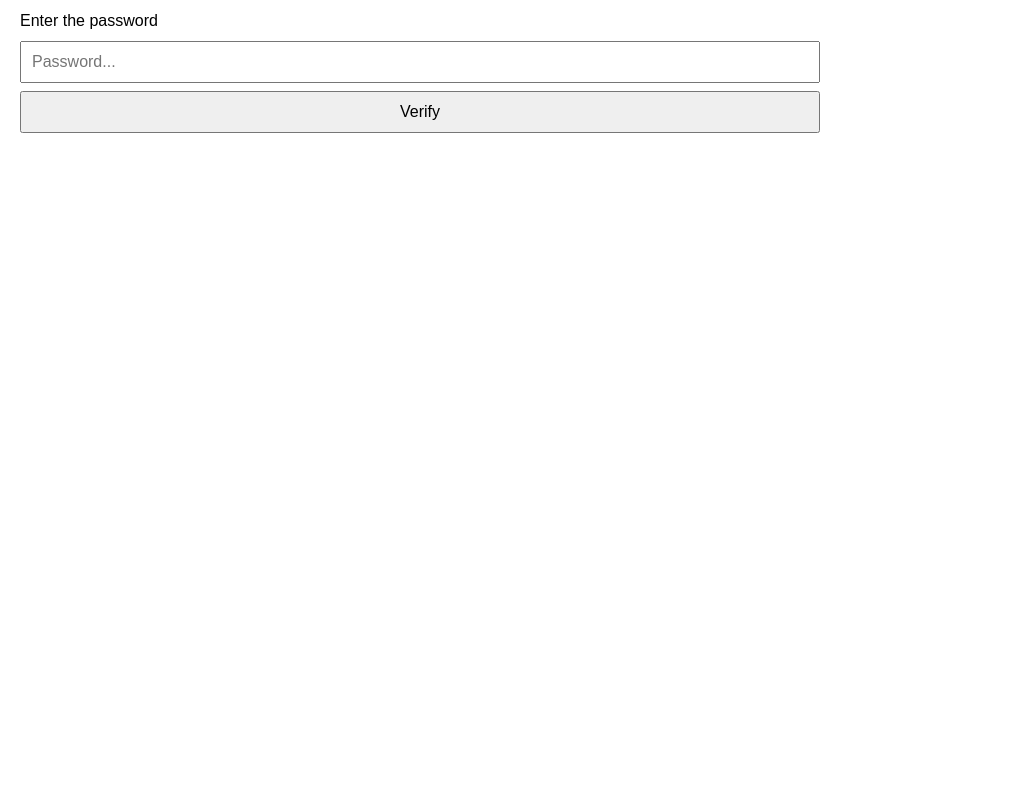
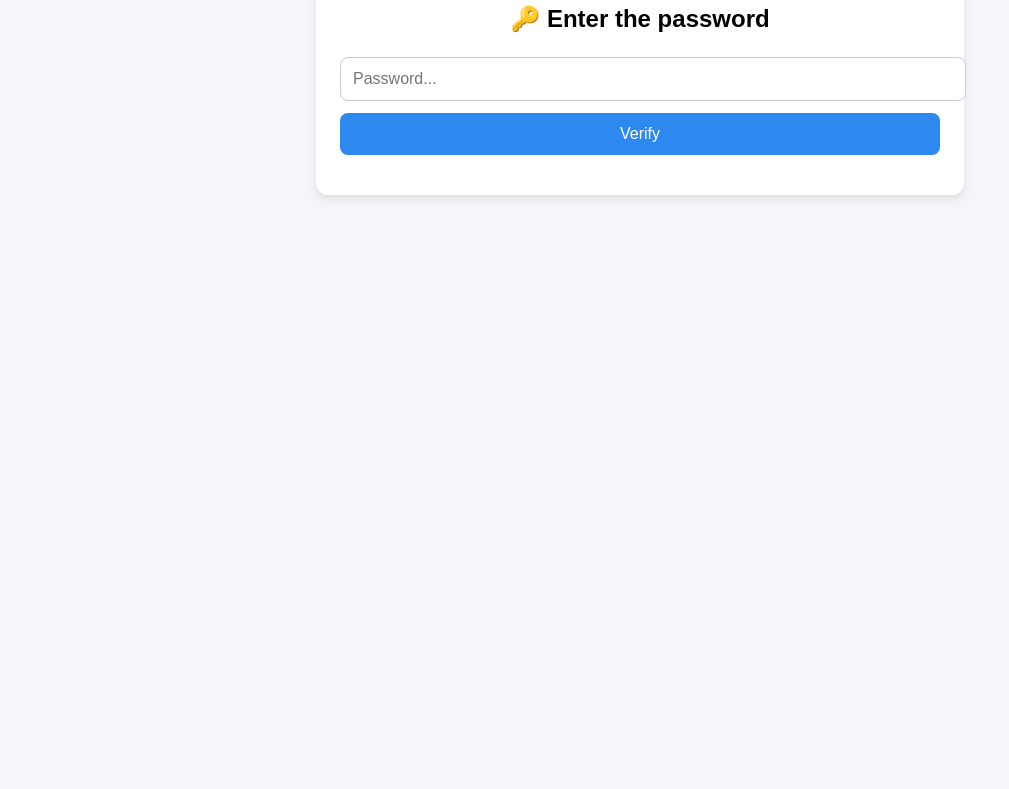
Before and after one commit to oviFaur/treasure-hunt, a plain HTML site: page clue.html in a window 1280 px wide. Shown: the part 67-856 px from the top of the page, without its empty margins (0-1009 px from the left). Before the commit the page ends 800 px from the top, so only its background shows below. Drawn offline with Linux system fonts and the light colour scheme.

Commit message:
Update clue.html

```diff
--- a/clue.html
+++ b/clue.html
@@ -3,62 +3,86 @@
 <head>
   <meta charset="utf-8" />
   <meta name="viewport" content="width=device-width,initial-scale=1" />
-  <title>Treasure Hunt — Clue</title>
+  <title>Treasure Hunt</title>
   <style>
     body {
       font-family: Arial, system-ui;
-      margin: 20px;
-      max-width: 800px;
-      line-height: 1.5;
+      background: #f5f6fa;
+      display: flex;
+      justify-content: center;
+      align-items: flex-start;
+      min-height: 100vh;
+      padding: 20px;
     }
+    .card {
+      background: #fff;
+      padding: 24px;
+      border-radius: 12px;
+      box-shadow: 0 4px 10px rgba(0,0,0,0.1);
+      max-width: 600px;
+      width: 100%;
+      text-align: center;
+    }
+    h2 {
+      margin-bottom: 16px;
+    }
+    input {
+      width: 100%;
+      padding: 12px;
+      font-size: 16px;
+      margin-top: 8px;
+      border: 1px solid #ccc;
+      border-radius: 8px;
+    }
+    button {
+      width: 100%;
+      padding: 12px;
+      margin-top: 12px;
+      font-size: 16px;
+      background: #2d89ef;
+      color: white;
+      border: none;
+      border-radius: 8px;
+      cursor: pointer;
+      transition: background 0.2s;
+    }
+    button:hover {
+      background: #236ad3;
+    }
+    .message {
+      margin-top: 16px;
+    }
+    .ok { color: green; font-weight: bold; }
+    .err { color: #b00; font-weight: bold; }
     img {
+      margin-top: 20px;
       max-width: 100%;
-      height: auto;
       border-radius: 8px;
       box-shadow: 0 2px 6px rgba(0,0,0,0.15);
-      margin-bottom: 16px;
+      display: none;
     }
-    .controls {
-      margin-top: 14px;
-    }
-    input, button {
-      width: 100%;
-      padding: 10px;
-      font-size: 16px;
-      margin-top: 8px;
-      box-sizing: border-box;
-    }
-    .ok { color: green; margin-top: 12px; }
-    .err { color: #b00; margin-top: 12px; }
   </style>
 </head>
 <body>
-  <h2>Clue</h2>
-
-  <div id="imageWrap">
-    <img id="clueImg" src="" alt="Clue image" onerror="this.style.display='none'"/>
-  </div>
-
-  <div class="controls">
-    <label for="pwd">Enter the password</label>
+  <div class="card">
+    <h2>🔑 Enter the password</h2>
     <input id="pwd" type="password" placeholder="Password..." />
     <button id="check">Verify</button>
-    <p id="out"></p>
+    <div id="out" class="message"></div>
+    <img id="clueImg" src="" alt="Clue image"/>
   </div>
 
   <script>
     const q = new URLSearchParams(location.search);
     const clue = (q.get('clue') || '').toLowerCase();
 
-    // load clue image if exists
-    if (clue) {
-      document.getElementById('clueImg').src = `/clues/images/${clue}.jpg`;
-    }
-
     document.getElementById('check').addEventListener('click', async () => {
       const pwd = document.getElementById('pwd').value.trim();
       const out = document.getElementById('out');
+      const imgEl = document.getElementById('clueImg');
+
       out.textContent = 'Checking...';
+      imgEl.style.display = 'none';
 
       try {
         const res = await fetch('/.netlify/functions/verify', {
@@ -68,12 +92,14 @@
         });
         const j = await res.json();
         if (j.ok) {
-          out.innerHTML = `<div class="ok"><strong>Correct!</strong><br>${j.nextText}</div>`;
+          out.innerHTML = `<div class="ok">✅ Correct!<br>${j.nextText}</div>`;
+          imgEl.src = `/clues/images/${clue}.jpg`;
+          imgEl.style.display = 'block';
         } else {
-          out.innerHTML = `<div class="err">Wrong password.</div>`;
+          out.innerHTML = `<div class="err">❌ Wrong password.</div>`;
         }
       } catch (e) {
-        out.innerHTML = `<div class="err">Network error. Try again.</div>`;
+        out.innerHTML = `<div class="err">⚠️ Network error. Try again.</div>`;
       }
     });
   </script>
```
